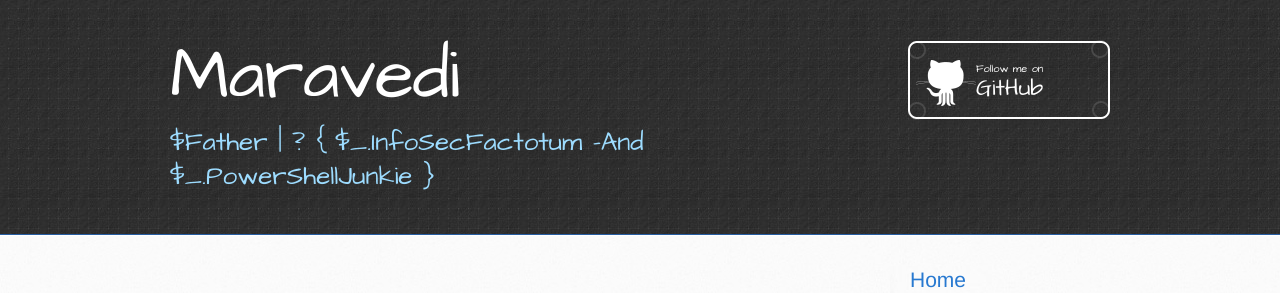
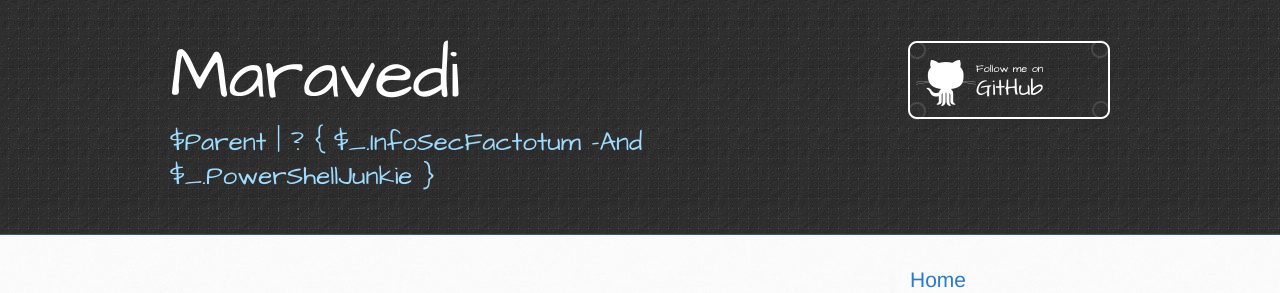
Before and after one commit to maravedi/maravedi.github.io, a Jekyll site: the page built from index.md, in a window 1280 px wide. Shown: the top 293 px of the page. Built offline with Jekyll 4.4.1, drawn with Linux system fonts in a browser that asks for light colours.

Commit message:
Update _config.yml

```diff
--- a/_config.yml
+++ b/_config.yml
@@ -1,5 +1,5 @@
 title: Maravedi
-description: $Father | ? { $_.InfoSecFactotum -And $_.PowerShellJunkie }
+description: $Parent | ? { $_.InfoSecFactotum -And $_.PowerShellJunkie }
 show_sidebar: true
 google_analytics:
 theme: jekyll-theme-architect
```
